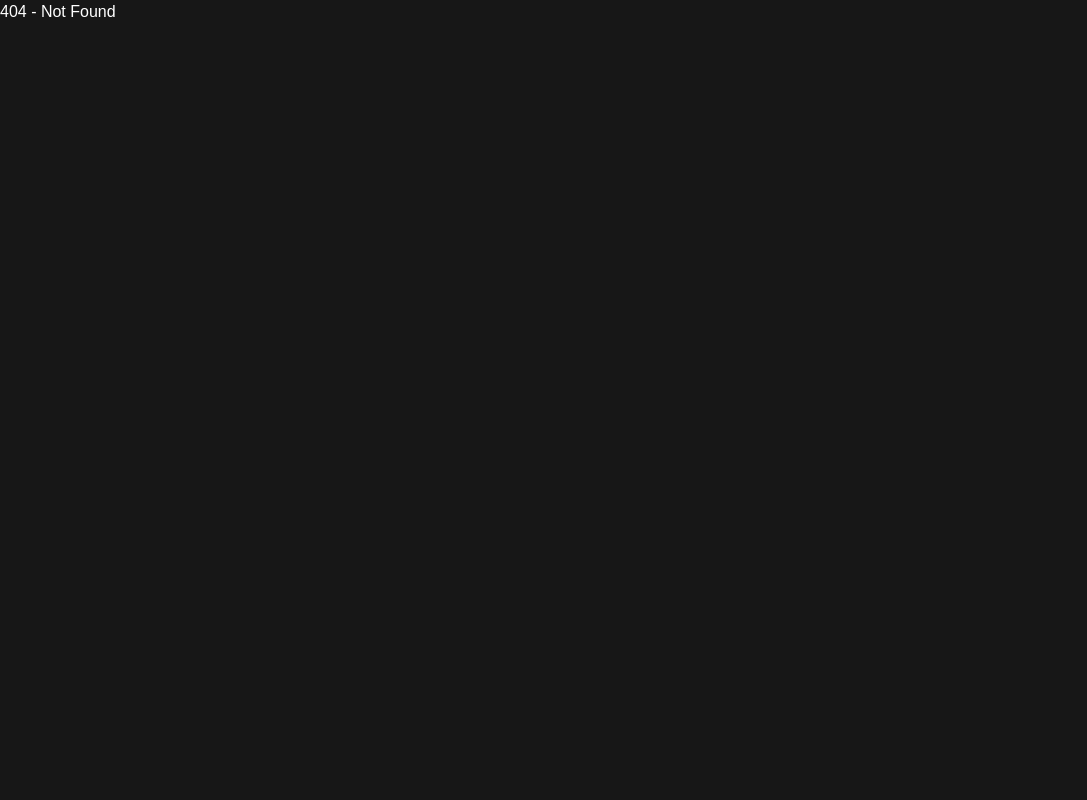
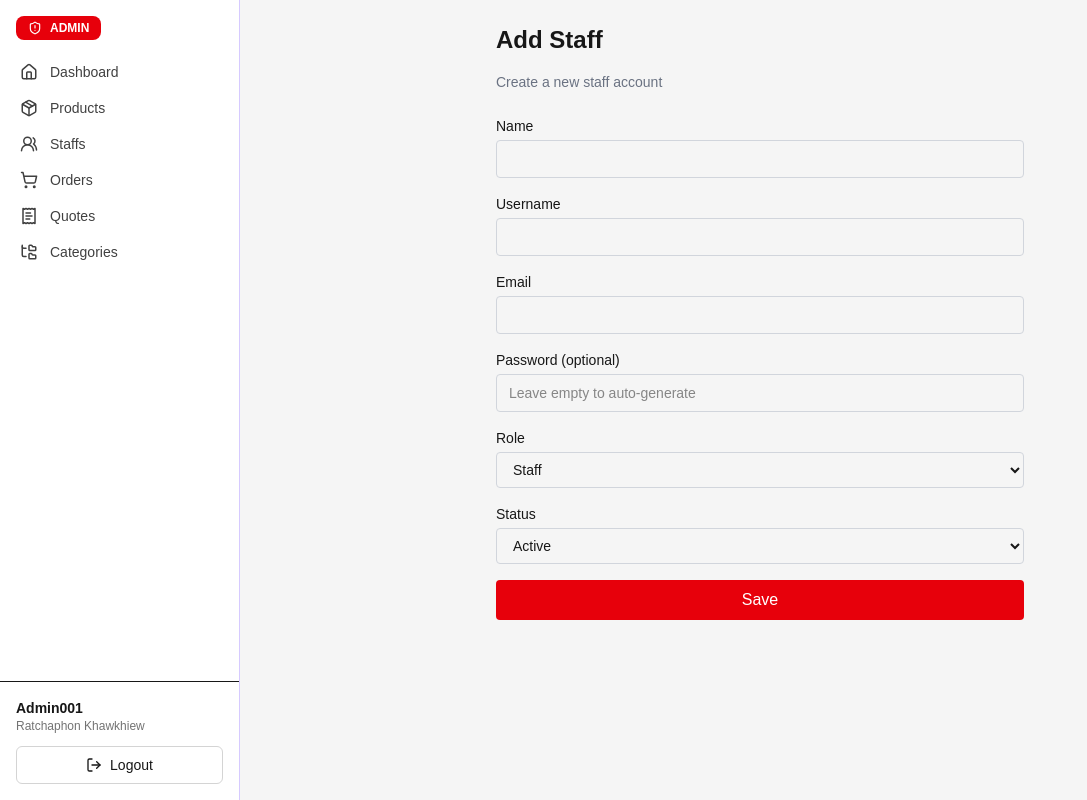
Before and after one commit to kaizeninst/kaizeninst, a Next.js app in the folder apps/web/: page /admin/staffs/create in a window 1280 px wide. Before the commit this address had no page. Shown: the whole page, without its empty margins (0-1087 px from the left). Built offline with nearby package versions, Linux system fonts and the light colour scheme.

Commit message:
feat: can create staff show temp password once

```diff
--- /dev/null
+++ b/apps/web/app/admin/(dashboard)/staffs/create/page.js
@@ -0,0 +1,177 @@
+"use client";
+
+import { useState } from "react";
+import { useRouter } from "next/navigation";
+
+export default function AddStaffPage() {
+  const router = useRouter();
+
+  const [form, setForm] = useState({
+    name: "",
+    username: "",
+    email: "",
+    password: "",
+    role: "staff",
+    status: "active",
+  });
+  const [loading, setLoading] = useState(false);
+  const [error, setError] = useState("");
+  const [tempPassword, setTempPassword] = useState(null);
+  const [copied, setCopied] = useState(false);
+
+  const handleChange = (e) => {
+    setForm((prev) => ({ ...prev, [e.target.name]: e.target.value }));
+  };
+
+  const handleSubmit = async (e) => {
+    e.preventDefault();
+    setLoading(true);
+    setError("");
+    try {
+      const res = await fetch("/api/staff", {
+        method: "POST",
+        headers: { "Content-Type": "application/json" },
+        credentials: "include",
+        body: JSON.stringify(form),
+      });
+      const data = await res.json();
+      if (!res.ok) throw new Error(data.error || "Failed to create staff");
+
+      setTempPassword(data.tempPassword || null);
+    } catch (err) {
+      setError(err.message);
+    } finally {
+      setLoading(false);
+    }
+  };
+
+  const handleCopy = () => {
+    if (tempPassword) {
+      navigator.clipboard.writeText(tempPassword);
+      setCopied(true);
+    }
+  };
+
+  return (
+    <div className="mx-auto max-w-xl p-6">
+      <h1 className="mb-4 text-2xl font-bold">Add Staff</h1>
+      <p className="mb-6 text-sm text-gray-500">Create a new staff account</p>
+
+      {error && <p className="mb-4 rounded bg-red-100 px-3 py-2 text-red-700">{error}</p>}
+
+      {tempPassword ? (
+        <div className="space-y-4 rounded bg-yellow-50 p-4">
+          <p className="font-medium text-yellow-800">Temporary Password (show once):</p>
+          <p className="rounded bg-white px-3 py-2 font-mono text-lg shadow">{tempPassword}</p>
+
+          {!copied ? (
+            <button
+              onClick={handleCopy}
+              className="w-full rounded bg-blue-600 px-4 py-2 text-white hover:bg-blue-700"
+            >
+              Copy to Clipboard
+            </button>
+          ) : (
+            <button
+              onClick={() => router.push("/admin/staffs")}
+              className="w-full rounded bg-green-600 px-4 py-2 text-white hover:bg-green-700"
+            >
+              ✅ Go Back to Staff Management
+            </button>
+          )}
+        </div>
+      ) : (
+        <form onSubmit={handleSubmit} className="space-y-4">
+          {/* Name */}
+          <div>
+            <label className="mb-1 block text-sm font-medium">Name</label>
+            <input
+              type="text"
+              name="name"
+              value={form.name}
+              onChange={handleChange}
+              required
+              className="w-full rounded border border-gray-300 px-3 py-2 text-sm focus:border-red-500 focus:ring focus:ring-red-200"
+            />
+          </div>
+
+          {/* Username */}
+          <div>
+            <label className="mb-1 block text-sm font-medium">Username</label>
+            <input
+              type="text"
+              name="username"
+              value={form.username}
+              onChange={handleChange}
+              required
+              className="w-full rounded border border-gray-300 px-3 py-2 text-sm focus:border-red-500 focus:ring focus:ring-red-200"
+            />
+          </div>
+
+          {/* Email */}
+          <div>
+            <label className="mb-1 block text-sm font-medium">Email</label>
+            <input
+              type="email"
+              name="email"
+              value={form.email}
+              onChange={handleChange}
+              required
+              className="w-full rounded border border-gray-300 px-3 py-2 text-sm focus:border-red-500 focus:ring focus:ring-red-200"
+            />
+          </div>
+
+          {/* Password */}
+          <div>
+            <label className="mb-1 block text-sm font-medium">Password (optional)</label>
+            <input
+              type="password"
+              name="password"
+              value={form.password}
+              onChange={handleChange}
+              placeholder="Leave empty to auto-generate"
+              className="w-full rounded border border-gray-300 px-3 py-2 text-sm focus:border-red-500 focus:ring focus:ring-red-200"
+            />
+          </div>
+
+          {/* Role */}
+          <div>
+            <label className="mb-1 block text-sm font-medium">Role</label>
+            <select
+              name="role"
+              value={form.role}
+              onChange={handleChange}
+              className="w-full rounded border border-gray-300 px-3 py-2 text-sm focus:border-red-500 focus:ring focus:ring-red-200"
+            >
+              <option value="staff">Staff</option>
+              <option value="admin">Admin</option>
+            </select>
+          </div>
+
+          {/* Status */}
+          <div>
+            <label className="mb-1 block text-sm font-medium">Status</label>
+            <select
+              name="status"
+              value={form.status}
+              onChange={handleChange}
+              className="w-full rounded border border-gray-300 px-3 py-2 text-sm focus:border-red-500 focus:ring focus:ring-red-200"
+            >
+              <option value="active">Active</option>
+              <option value="inactive">Inactive</option>
+            </select>
+          </div>
+
+          {/* Submit */}
+          <button
+            type="submit"
+            disabled={loading}
+            className="w-full rounded bg-red-600 px-4 py-2 text-white hover:bg-red-700 disabled:opacity-50"
+          >
+            {loading ? "Saving..." : "Save"}
+          </button>
+        </form>
+      )}
+    </div>
+  );
+}
--- a/apps/web/app/admin/(dashboard)/staffs/page.js
+++ b/apps/web/app/admin/(dashboard)/staffs/page.js
@@ -2,6 +2,7 @@
 
 import { useEffect, useState } from "react";
 import { Plus, Edit2, Trash2, Search } from "lucide-react";
+import Link from "next/link";
 import Pagination from "../../../../components/Pagination";
 
 export default function StaffManagementPage() {
@@ -64,9 +65,13 @@ export default function StaffManagementPage() {
             />
           </div>
 
-          <button className="flex items-center gap-2 rounded-lg bg-red-600 px-4 py-2 text-white shadow hover:bg-red-700">
+          {/* ✅ ปุ่ม Add Staff ไปหน้า Create */}
+          <Link
+            href="/admin/staffs/create"
+            className="flex items-center gap-2 rounded-lg bg-red-600 px-4 py-2 text-white shadow hover:bg-red-700"
+          >
             <Plus className="h-4 w-4" /> Add Staff
-          </button>
+          </Link>
         </div>
       </div>
 
```
Also changed, not shown: apps/web/components/Pagination.js (renamed from apps/web/components/Pagination.jsx).
